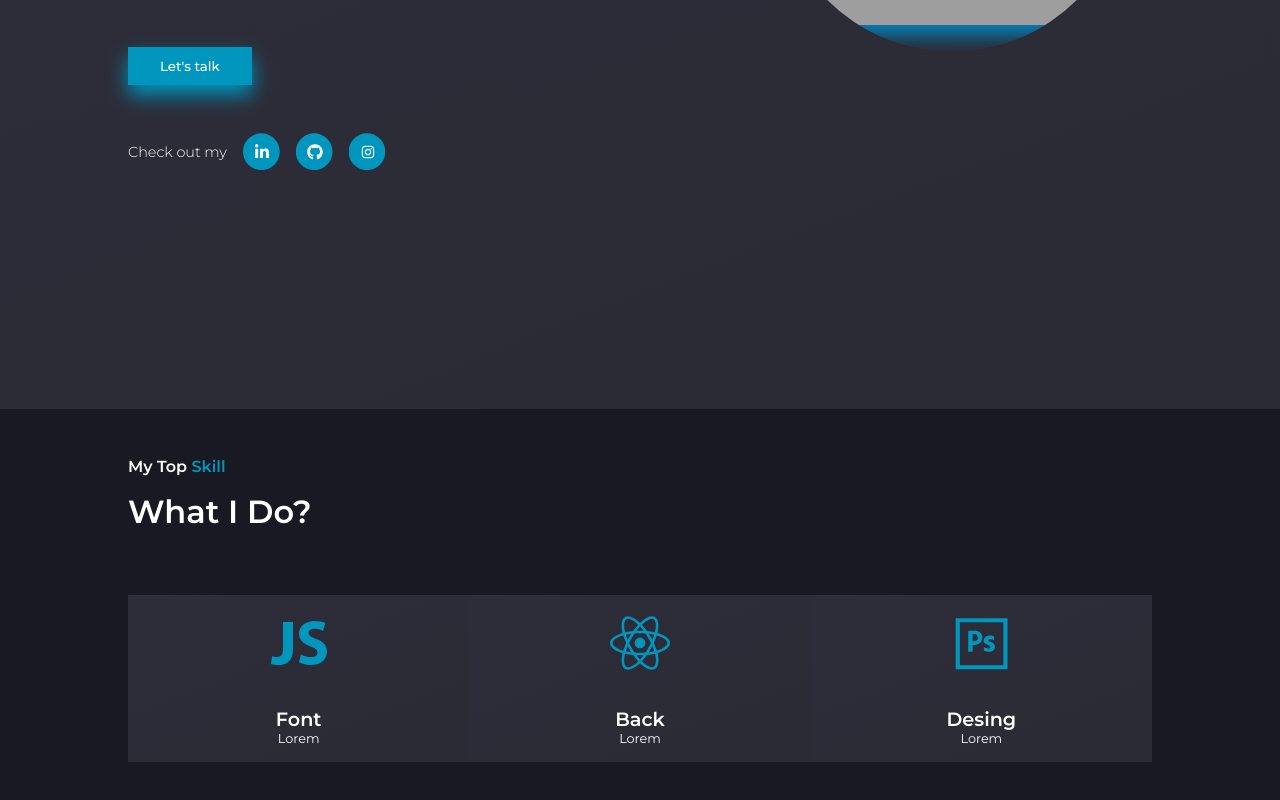
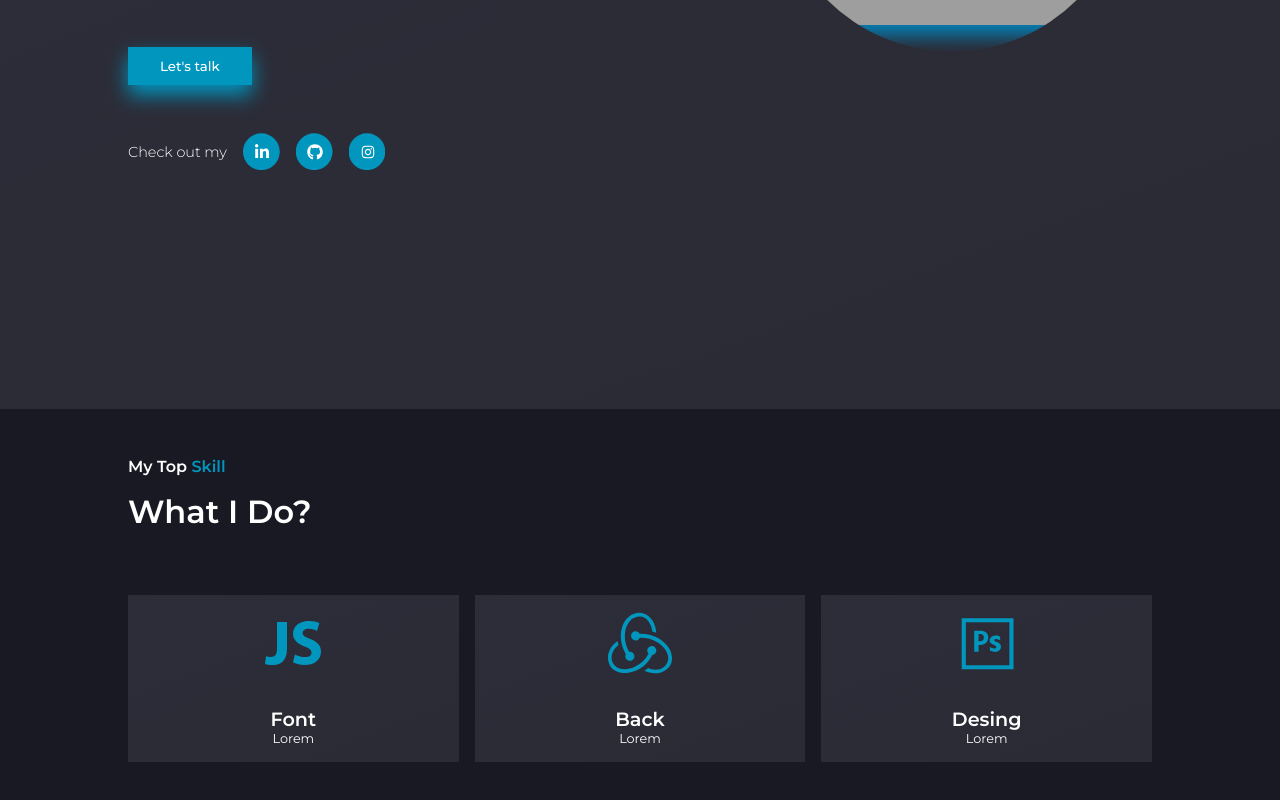
Before and after one commit to Rickymayita/myporfolio, a React (Create React App) app: page / in a window 1280 px wide. Shown: the part 391-1191 px from the top of the page. Built offline with nearby package versions, Linux system fonts and the light colour scheme; grey boxes are pictures that could not be loaded.

Commit message:
Skills resonsive

```diff
--- a/src/components/Skills/Skills.jsx
+++ b/src/components/Skills/Skills.jsx
@@ -4,12 +4,8 @@ import Card from './Card';
 import { IoLogoJavascript } from "react-icons/io";
 import { AiOutlineHtml5 } from "react-icons/ai";
 import { ImCss3 } from "react-icons/im";
-import { IoLogoNodejs } from "react-icons/io";
-import { IoLogoReact } from "react-icons/io5";
 import { SiRedux } from "react-icons/si";
-import { TbSql } from "react-icons/tb";
 import { DiPhotoshop } from "react-icons/di";
-import { DiIllustrator } from "react-icons/di";
 
 const Skills = () => {
     return (
@@ -19,11 +15,11 @@ const Skills = () => {
             <Cards>
                 <Card
                     Icon={IoLogoJavascript}
-            title={ 'Font' }
+                    title={'Font'}
                     disc={'Lorem'}
                 />
                 <Card
-            Icon={ IoLogoReact }
+                    Icon={SiRedux}
                     title={'Back'}
                     disc={'Lorem'}
                 />
@@ -44,6 +40,9 @@ const Container = styled.div`
     max-width: 1280px;
     margin: 0 auto;
     padding: 3rem 0;
+    @media(max-width: 840px){
+        width: 90%;
+    }
 
     h1{
         padding-top: 1rem;
@@ -53,4 +52,5 @@ const Cards = styled.div`
     display: grid;
     grid-template-columns: repeat(auto-fit, minmax(250px, 1fr));
     margin-top: 4rem;
+    gap: 1rem;
 `
```
Lines whose indentation alone changed are shown as unchanged.
